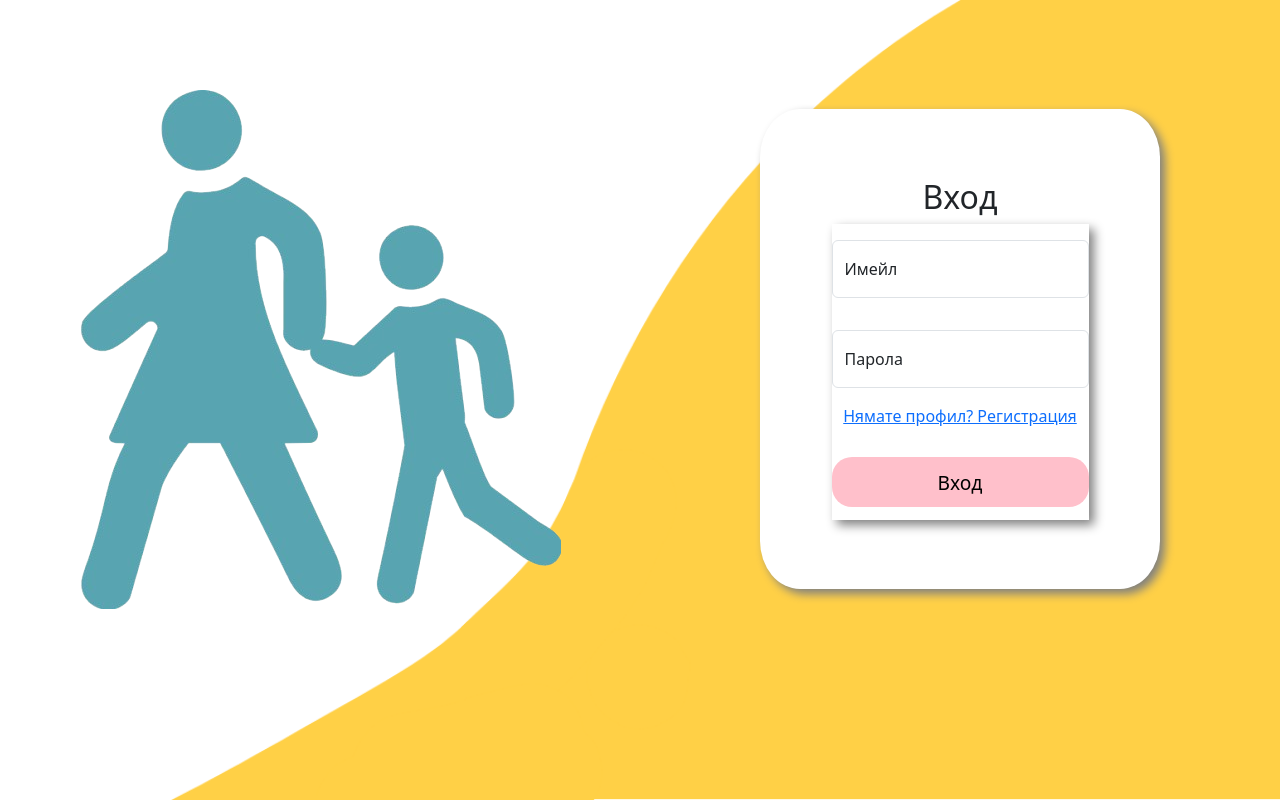
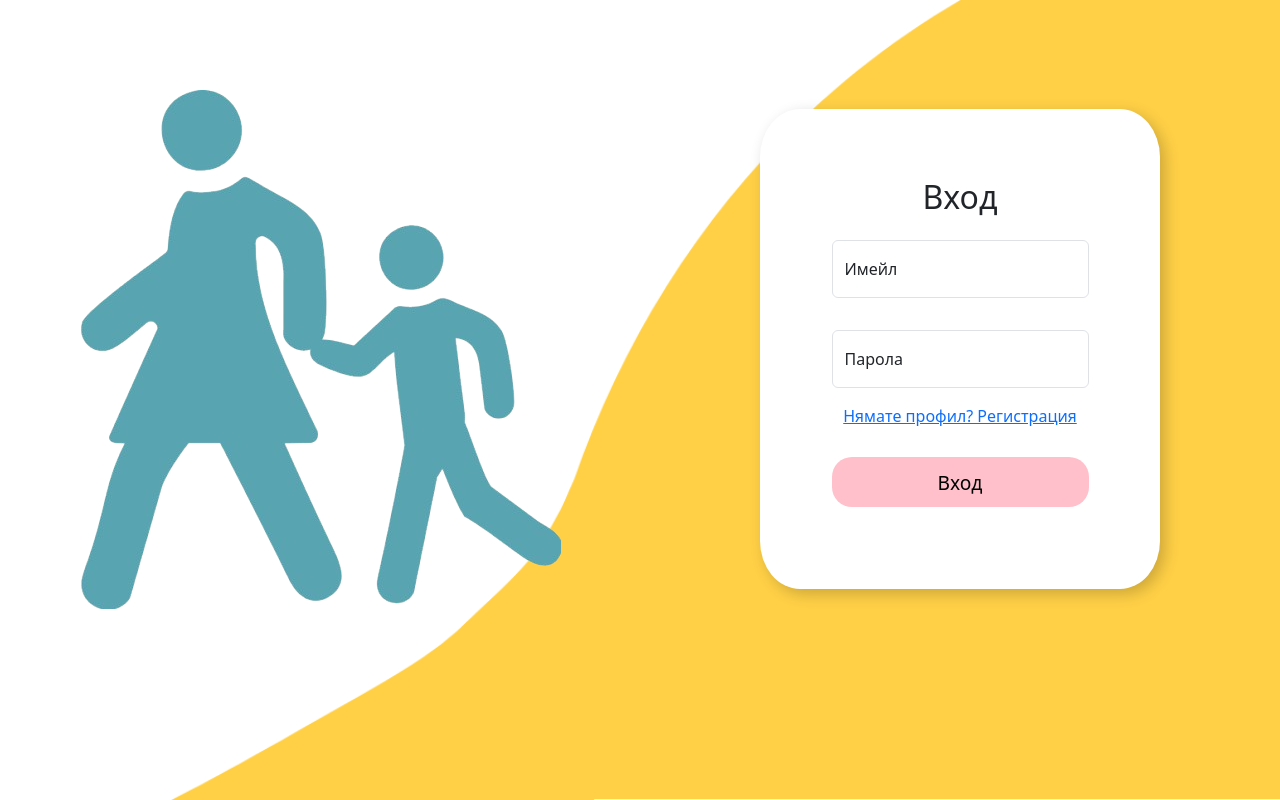
Before and after one commit to ToleVoivoda/Git-Push-and-Pray, a PHP site: page /login.php in a window 1280 px wide. Run offline with PHP 8.4, Linux system fonts and the light colour scheme.

Commit message:
login & register

```diff
--- a/web/css/login.css
+++ b/web/css/login.css
@@ -21,7 +21,7 @@ body
     flex-direction: column;
     justify-content: center;
     align-items: center;
-    box-shadow: 5px 5px 10px gray;
+    box-shadow: 5px 5px 15px rgba(0,0,0,0.2);
 }
 
 
@@ -41,7 +41,6 @@ body
     display: flex;
     flex-direction: column;
     align-items: center;
-    box-shadow: 5px 5px 10px gray;
 }
 
 .login-main {
@@ -78,3 +77,10 @@ body
     left: 30%;
     top: 25%;
 }
+
+.img-box-reg
+{
+    position: absolute;
+    right: 90%;
+    top: 20%;
+}
--- a/web/register.php
+++ b/web/register.php
@@ -21,7 +21,7 @@
 <body>
     <main>
         <div class="img-box-reg">
-            <img class="register-img" src="img/registerimg.png"/>
+            <img class="register-img" src="img/registerimg2.png"/>
         </div>
         <div class="register-box">
             <h2 class="loginheading">Регистрация</h2>
```
Also changed, not shown: web/img/registerimg2.png (added).
